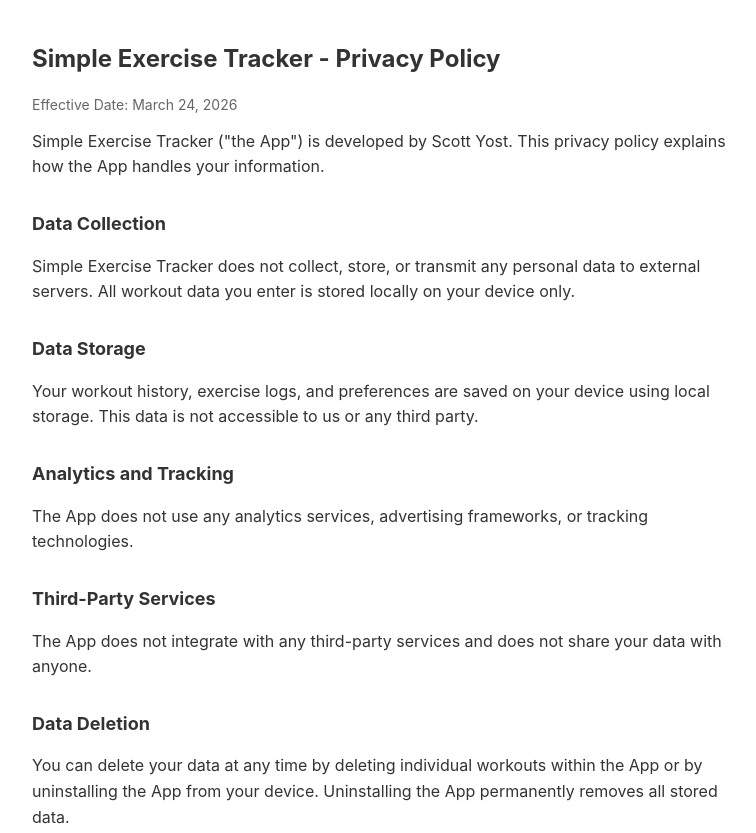
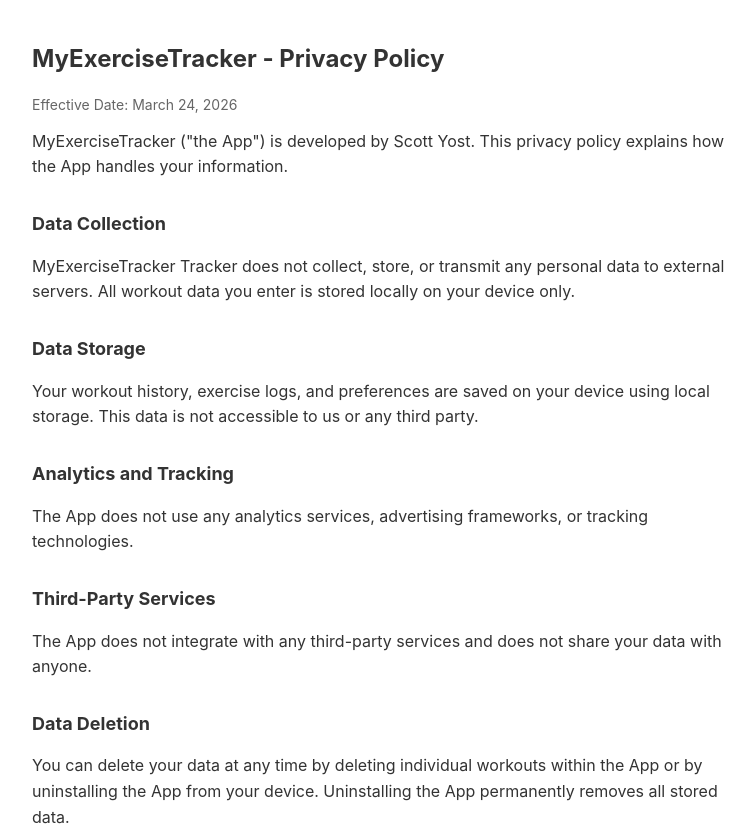
Before and after one commit to scottyost3/Simple-Exercise-tracker, a plain HTML site: page index.html in a window 1280 px wide. Shown: the top 833 px of the page, without its empty margins (258-1014 px from the left). Drawn offline with Linux system fonts and the light colour scheme.

Commit message:
Update index.html

```diff
--- a/index.html
+++ b/index.html
@@ -3,7 +3,7 @@
 <head>
     <meta charset="UTF-8">
     <meta name="viewport" content="width=device-width, initial-scale=1.0">
-    <title>Simple Exercise Tracker - Privacy Policy</title>
+    <title>MyExerciseTracker - Privacy Policy</title>
     <style>
         body { font-family: -apple-system, BlinkMacSystemFont, sans-serif; max-width: 700px; margin: 40px auto; padding: 0 20px; color: #333; line-height: 1.6; }
         h1 { font-size: 24px; }
@@ -13,13 +13,13 @@
     </style>
 </head>
 <body>
-    <h1>Simple Exercise Tracker - Privacy Policy</h1>
+    <h1>MyExerciseTracker - Privacy Policy</h1>
     <p class="date">Effective Date: March 24, 2026</p>
 
-    <p>Simple Exercise Tracker ("the App") is developed by Scott Yost. This privacy policy explains how the App handles your information.</p>
+    <p>MyExerciseTracker ("the App") is developed by Scott Yost. This privacy policy explains how the App handles your information.</p>
 
     <h2>Data Collection</h2>
-    <p>Simple Exercise Tracker does not collect, store, or transmit any personal data to external servers. All workout data you enter is stored locally on your device only.</p>
+    <p>MyExerciseTracker Tracker does not collect, store, or transmit any personal data to external servers. All workout data you enter is stored locally on your device only.</p>
 
     <h2>Data Storage</h2>
     <p>Your workout history, exercise logs, and preferences are saved on your device using local storage. This data is not accessible to us or any third party.</p>
```
